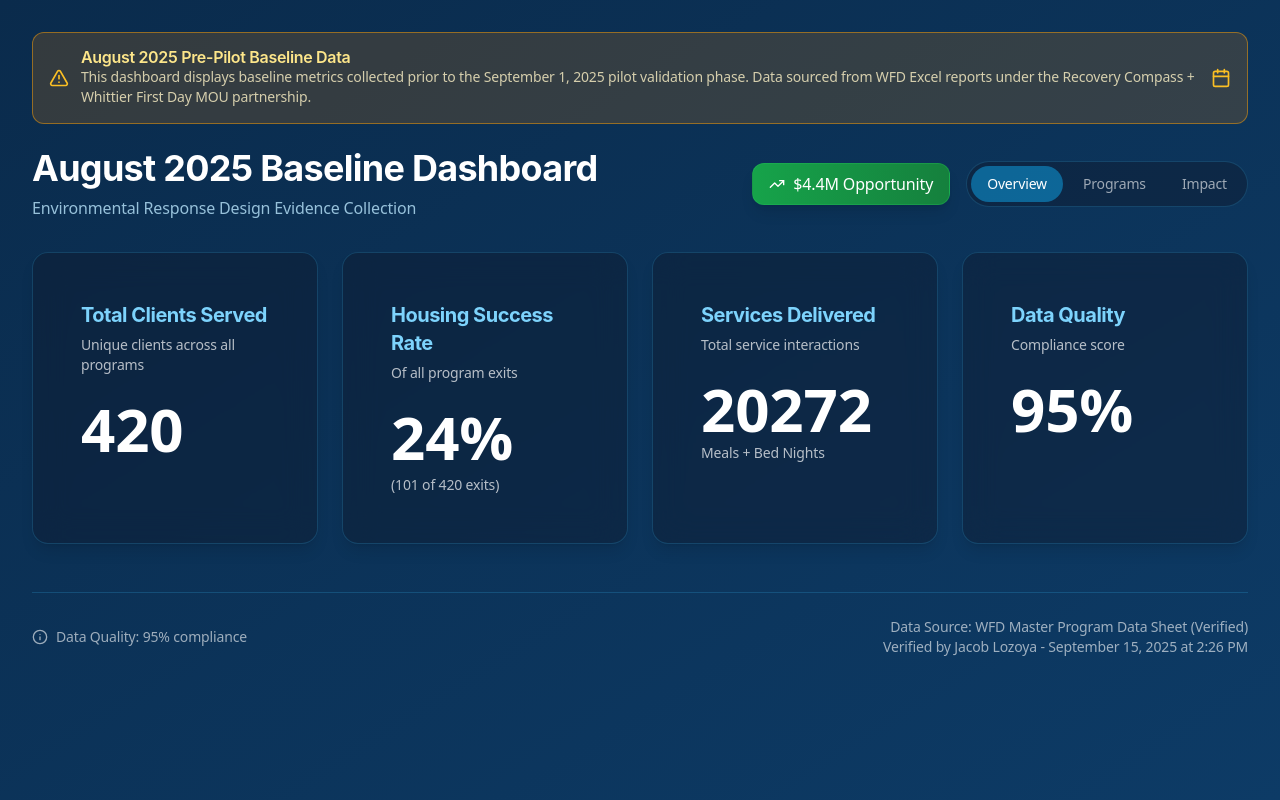
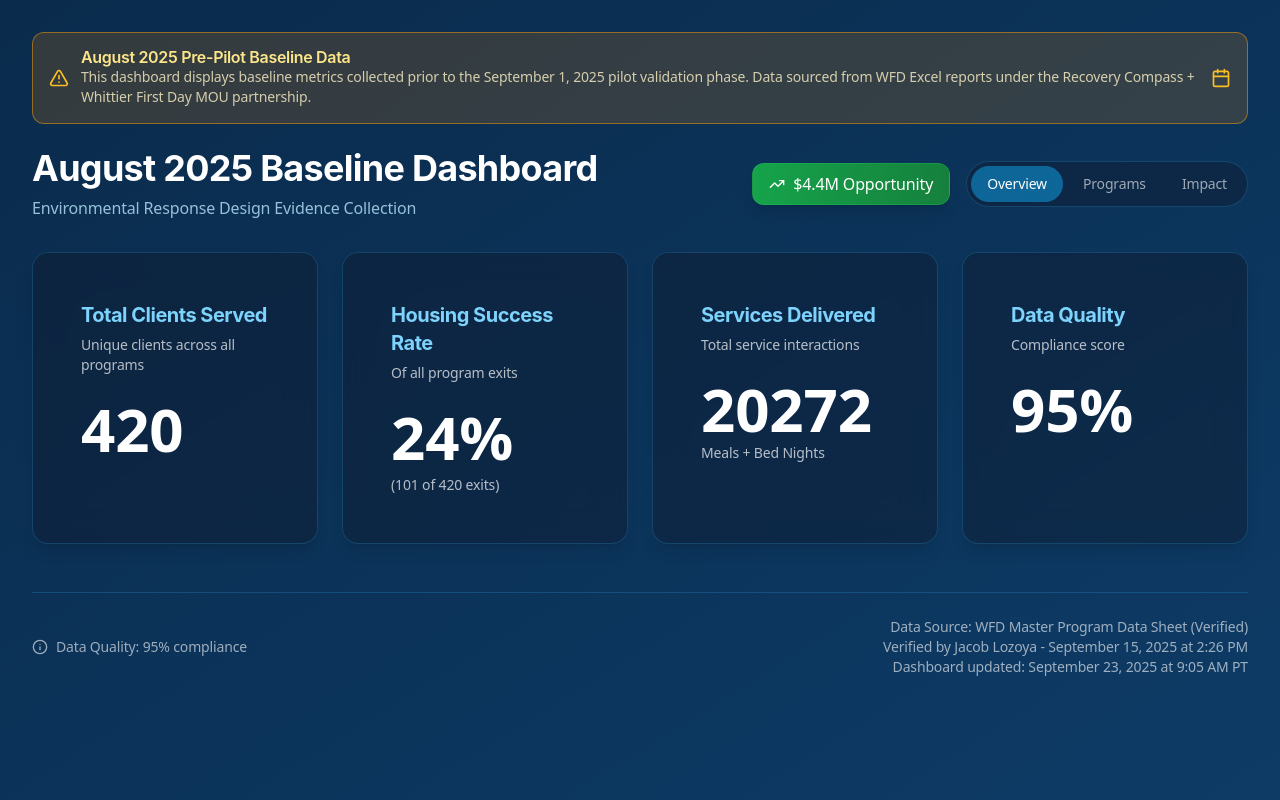
Before and after one commit to Recovery-Compass/wfd-compliance, a React (Vite) app: page /august-dashboard in a window 1280 px wide. Built offline with nearby package versions, Linux system fonts and the light colour scheme; a web font is replaced by a local one.

Commit message:
Update August Dashboard footer

```diff
--- a/src/pages/AugustDashboard.tsx
+++ b/src/pages/AugustDashboard.tsx
@@ -272,6 +272,7 @@ export const AugustDashboard = () => {
             <div className="text-right">
               <p>Data Source: WFD Master Program Data Sheet (Verified)</p>
               <p>Verified by Jacob Lozoya - September 15, 2025 at 2:26 PM</p>
+              <p>Dashboard updated: September 23, 2025 at 9:05 AM PT</p>
             </div>
           </div>
         </div>
```
